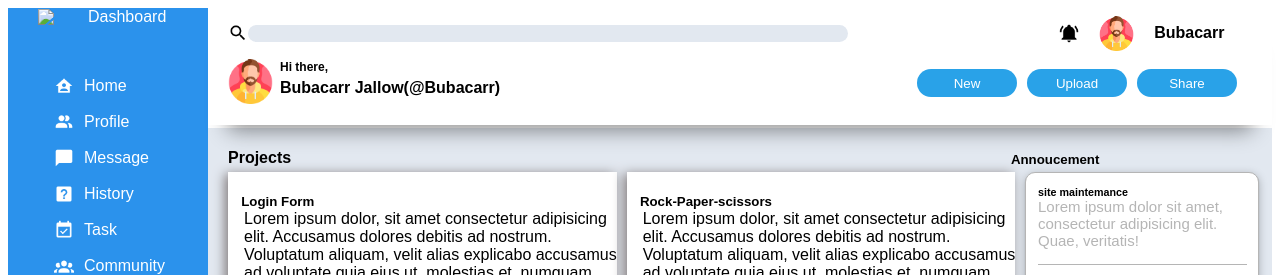
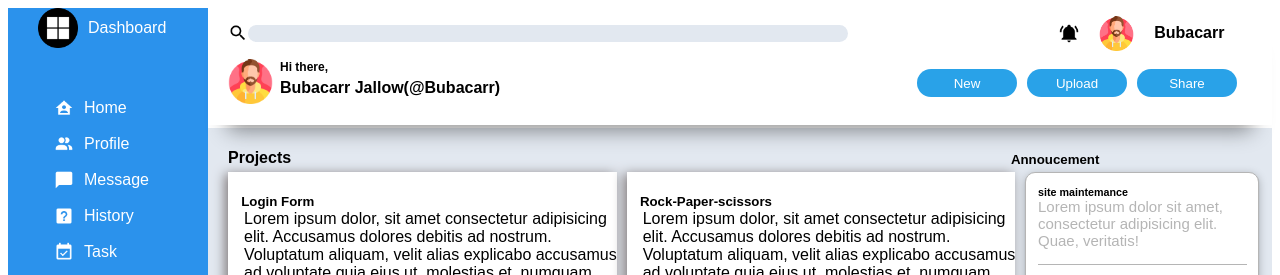
Before and after one commit to Devjallow/Odin-Project, a plain HTML site: page dashboard/index.html in a window 1280 px wide. Shown: the top 275 px of the page. Drawn offline with Linux system fonts and the light colour scheme.

Commit message:
quick fix

```diff
--- a/dashboard/index.html
+++ b/dashboard/index.html
@@ -43,7 +43,7 @@
         <!--s Sidebar container-->
         <div class="item-2">
 
-                <span><img src="dashboard.png">Dashboard</span>
+                <span><img src="/images/dashboard.png">Dashboard</span>
                 <!--home-->
                 <span class="navigation utilities"><img src="/images/home.png">Home</span>
                 <span class="navigation"><img src="/images/account2.png">Profile</span>
```
